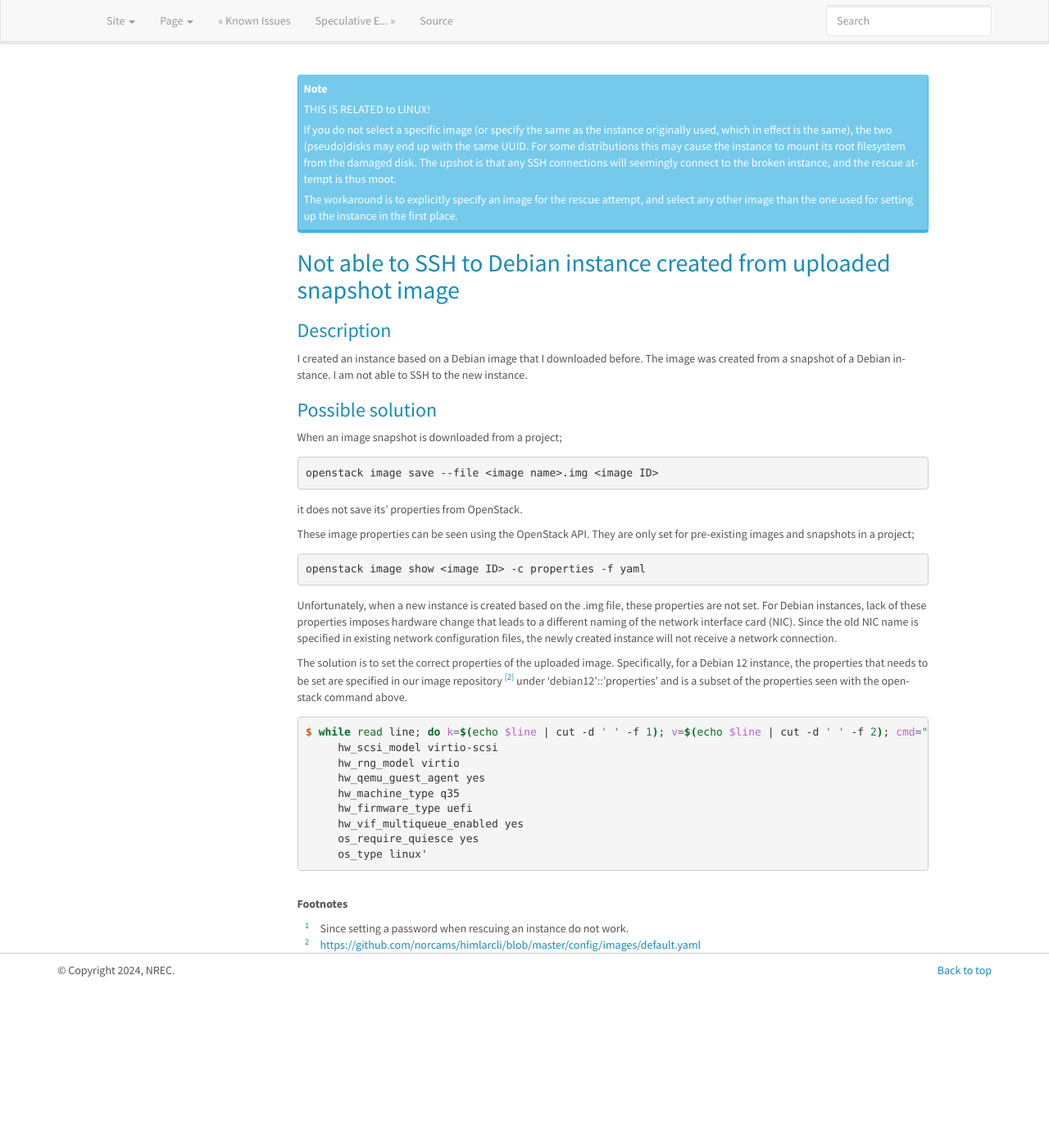
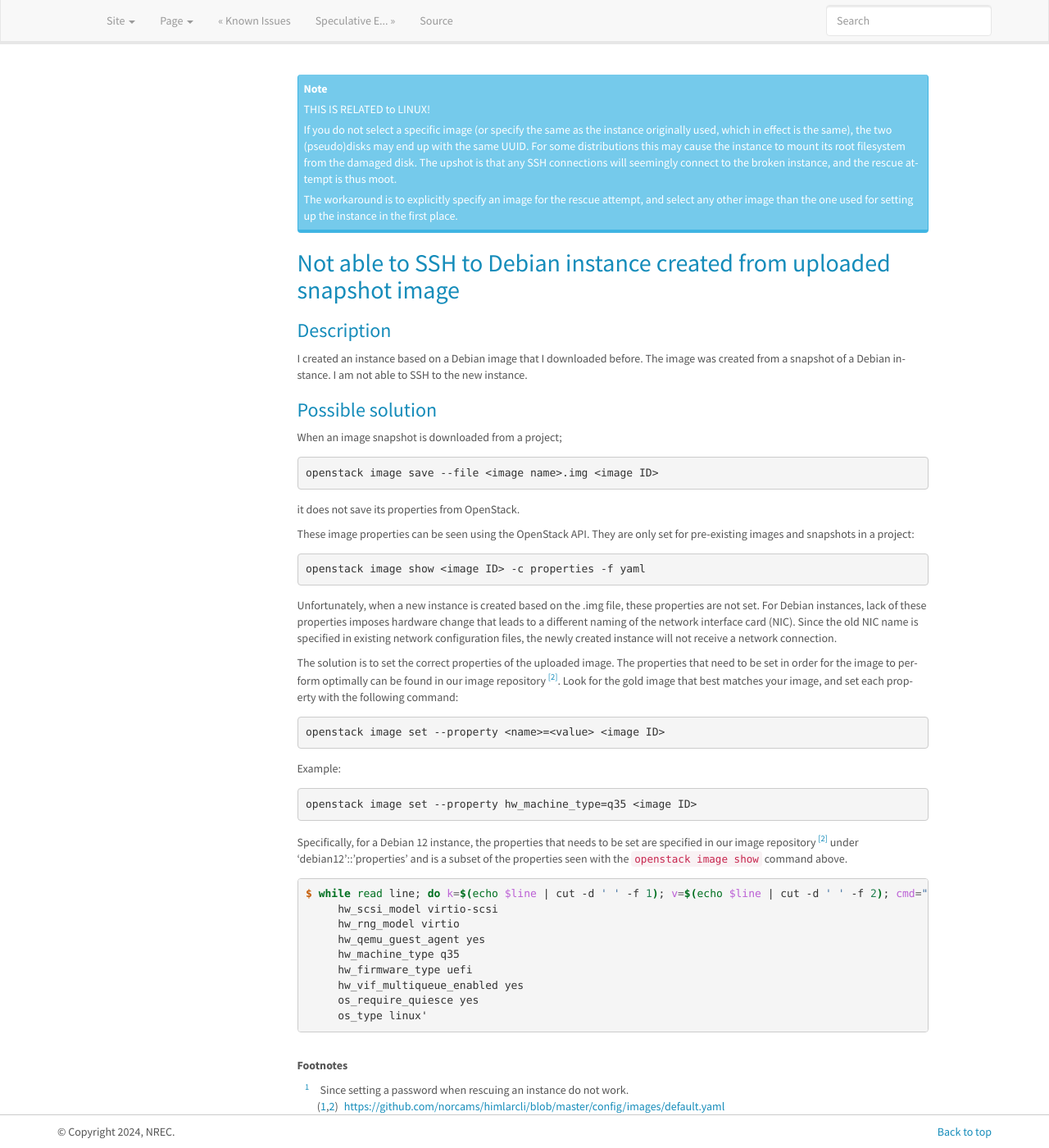
Before and after one commit to norcams/docs-enduser, a Sphinx documentation site: the page built from docs/troubleshoot.rst, in a window 1280 px wide and 1400 px high, scrolled down 3620 px. Shown: the whole window at 82% size. Built offline with Sphinx 7.4.7, drawn with Linux system fonts in a browser that asks for light colours; before the commit the page ends 4823 px from its top, so only the background shows below that.

Commit message:
more details

```diff
--- a/docs/troubleshoot.rst
+++ b/docs/troubleshoot.rst
@@ -139,10 +139,10 @@ When an image snapshot is downloaded from a project;
 
   openstack image save --file <image name>.img <image ID>
 
-it does not save its' properties from OpenStack.
+it does not save its properties from OpenStack.
 
 These image properties can be seen using the OpenStack API. They are
-only set for pre-existing images and snapshots in a project;
+only set for pre-existing images and snapshots in a project:
 
 .. code-block:: console
 
@@ -156,14 +156,29 @@ in existing network configuration files, the newly created instance
 will not receive a network connection.
 
 The solution is to set the correct properties of the uploaded
-image. Specifically, for a Debian 12 instance, the properties that
-needs to be set are specified in our image repository [#f2]_ under
-'debian12'::'properties' and is a subset of the properties seen with
-the openstack command above.
+image. The properties that need to be set in order for the image to
+perform optimally can be found in our image repository [#f2]_. Look
+for the gold image that best matches your image, and set each property
+with the following command:
 
 .. code-block:: console
 
-  $ while read line; do k=$(echo $line | cut -d ' ' -f 1); v=$(echo $line | cut -d ' ' -f 2); cmd="openstack image set --property $k=$v <uploaded image ID>"; eval $cmd; done <<< 'hw_disk_bus scsi
+  openstack image set --property <name>=<value> <image ID>
+
+Example:
+
+.. code-block:: console
+
+  openstack image set --property hw_machine_type=q35 <image ID>
+
+Specifically, for a Debian 12 instance, the properties that
+needs to be set are specified in our image repository [#f2]_ under
+'debian12'::'properties' and is a subset of the properties seen with
+the ``openstack image show`` command above.
+
+.. code-block:: console
+
+  $ while read line; do k=$(echo $line | cut -d ' ' -f 1); v=$(echo $line | cut -d ' ' -f 2); cmd="openstack image set --property $k=$v <image ID>"; eval $cmd; done <<< 'hw_disk_bus scsi
        hw_scsi_model virtio-scsi
        hw_rng_model virtio
        hw_qemu_guest_agent yes
```
